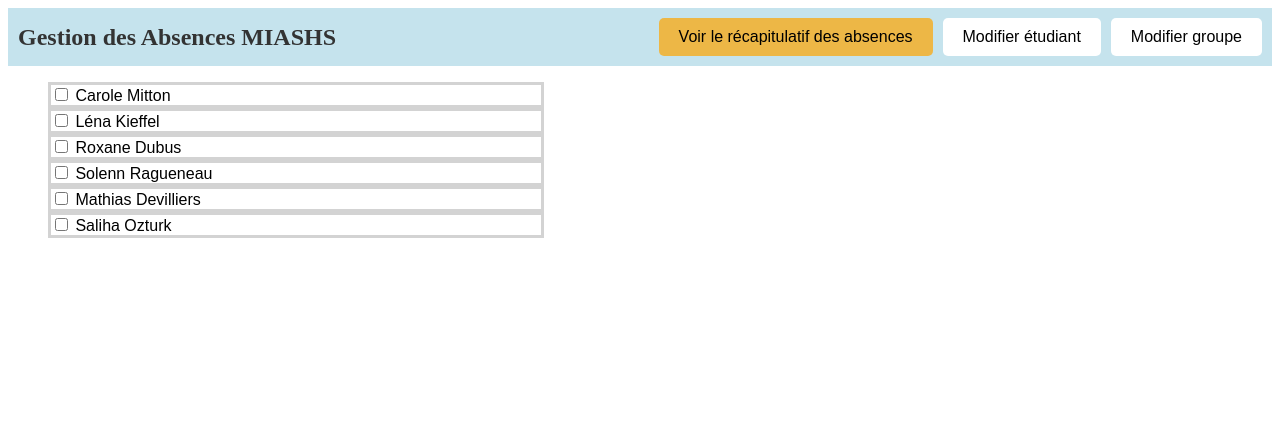
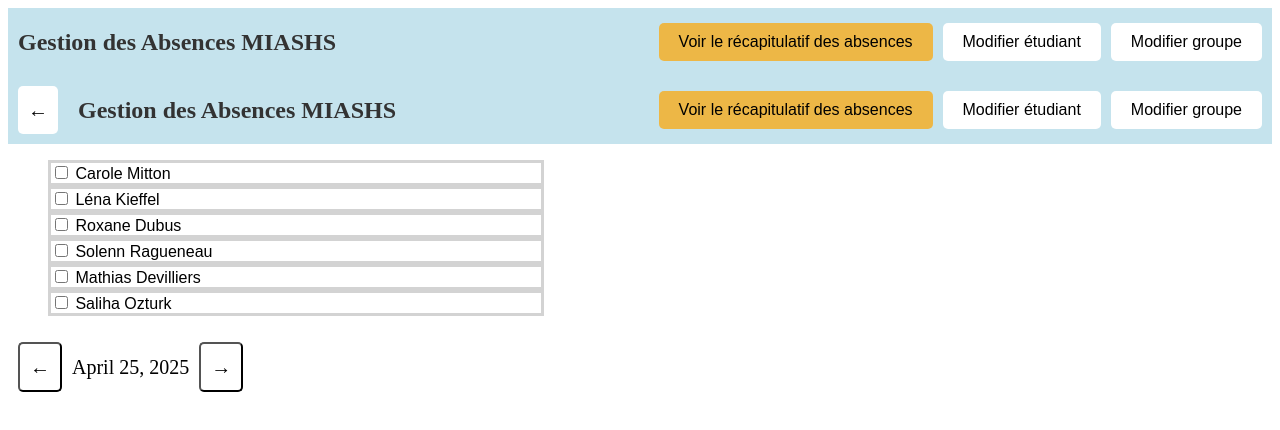
Before and after one commit to CaroleLeCrac/Projet-Info-2024, a Vue app in the folder GestionAbsenceFront/: page / in a window 1280 px wide. Shown: the top 430 px of the page. Built offline with nearby package versions, Linux system fonts and the light colour scheme.

Commit message:
ajout composant NavigationBarBack et dans App ajout affichage du composant

```diff
--- a/GestionAbsenceFront/src/App.vue
+++ b/GestionAbsenceFront/src/App.vue
@@ -1,7 +1,9 @@
 
 <template>
   <HomeNavigationBar/>
+  <NavigationBarBack/>
   <SelectionPresenceList :studentList="studentList"/>
+  <DateBar/>
 </template>
 
 
@@ -9,6 +11,8 @@
 import {computed, ref} from 'vue';
 import SelectionPresenceList from './shared/components/SelectionPresenceList.vue'
 import HomeNavigationBar from './shared/components/HomeNavigationBar.vue';
+import NavigationBarBack from './shared/components/NavigationBarBack.vue';
+import DateBar from './shared/components/DateBar.vue';
 //import { RouterView } from 'vue-router';
 const studentList = ref([
   'Carole Mitton', 'Léna Kieffel', 'Roxane Dubus', 'Solenn Ragueneau', 'Mathias Devilliers', 'Saliha Ozturk'
--- /dev/null
+++ b/GestionAbsenceFront/src/shared/components/NavigationBarBack.vue
@@ -0,0 +1,110 @@
+<script setup>
+
+function previousPage() {
+  /* retourner à la page précédente */
+}
+
+function summaryPage() {
+  /* aller à la page récapitulatif des absences */
+}
+
+function modifStudentPage() {
+  /* aller à la page modifier étudiant */
+}
+
+function modifGroupPage() {
+  /* aller à la page modifier groupe */
+}
+</script>
+
+<template>
+<nav class="navigation-bar">
+  <div class="back-and-title">
+    <button class="button-back-navigation" @click="previousPage">←</button>
+    <h1 class="title-navigation-bar">Gestion des Absences MIASHS</h1>
+  </div>
+  <div class="navigation-buttons">
+    <button class="button-summary-navigation" @click="summaryPage">Voir le récapitulatif des absences</button>
+    <button class="button-modification-navigation" @click="modifStudentPage">Modifier étudiant</button>
+    <button class="button-modification-navigation" @click="modifGroupPage">Modifier groupe</button>
+    </div>
+</nav>
+</template>
+
+<style>
+/* Style pour la barre de navigation */
+.navigation-bar {
+  background-color: rgba(173,216,230,0.7); /* Couleur de fond */
+  padding: 10px; /* Espacement intérieur */
+  display: flex; /* Permet de disposer les éléments sur une ligne */
+  justify-content: space-between; /* Titre à gauche et boutons à droite */
+  align-items: center; /* Aligne les éléments au centre */
+}
+
+/*Style pour le titre de la barre de navigation */
+.title-navigation-bar {
+  font-size: 24px; /* Taille du texte */
+  margin: 0; /* Supprime les marges */
+  line-height: 2;
+  color : #333; /* Couleur du texte */
+}
+
+/*Conteneur pour mettre à gauche le bouton back et le titre */
+.back-and-title {
+  display: flex;
+  gap: 20px;
+}
+/* Conteneur pour les boutons pour les mettre à droite */
+.navigation-buttons {
+  display: flex; /* Dispose les boutons sur la même ligne */
+  gap: 10px; /* Espace entre les boutons */
+}
+
+/* Style pour les boutons */
+
+/*Style pour le bouton retour */
+.button-back-navigation {
+  background-color: white;
+  color: black;
+  border: none;
+  padding: 10px 10px;
+  border-radius: 5px;
+  cursor: pointer;
+  font-size: 20px;
+}
+
+/* Style pour le bouton Recap */
+.button-summary-navigation {
+  background-color: rgba(255,165,0,0.7); /* Couleur de fond du bouton */
+  color: black; /* Couleur du texte */
+  border: none; /* Supprime les bordures */
+  padding: 10px 20px; /* Espacement intérieur */
+  border-radius: 5px; /* Coins arrondis */
+  cursor: pointer; /* Curseur au survol */
+  font-size: 16px; /* Taille du texte */
+}
+
+/* Style pour les boutons Modif */
+.button-modification-navigation {
+  background-color: white; /* Couleur de fond du bouton */
+  color: black; /* Couleur du texte */
+  border: none; /* Supprime les bordures */
+  padding: 10px 20px; /* Espacement intérieur */
+  border-radius: 5px; /* Coins arrondis */
+  cursor: pointer; /* Curseur au survol */
+  font-size: 16px; /* Taille du texte */
+}
+
+/* Effet au survol des boutons */
+.button-back-navigation:hover {
+  background-color: #cecece;
+}
+
+.button-summary-navigation:hover {
+  background-color: rgba(255,140,0,0.9); /* Couleur plus sombre au survol */
+}
+
+.button-modification-navigation:hover {
+  background-color: #f2f2f2;
+}
+</style>
```
